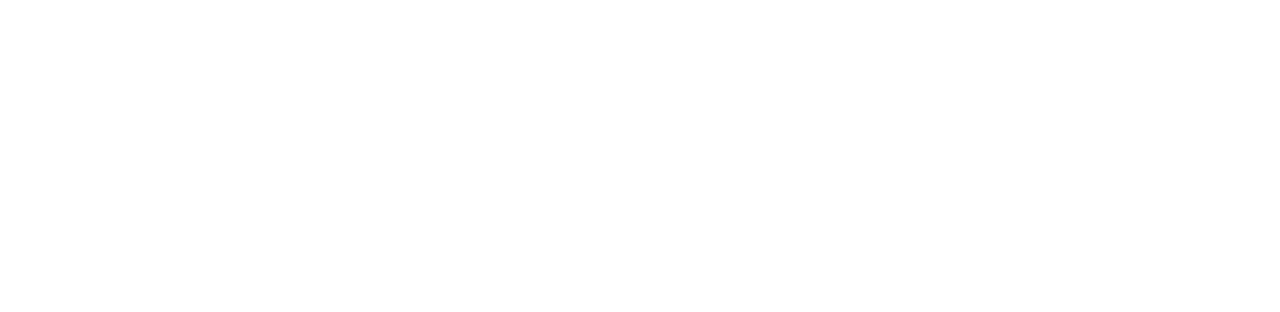
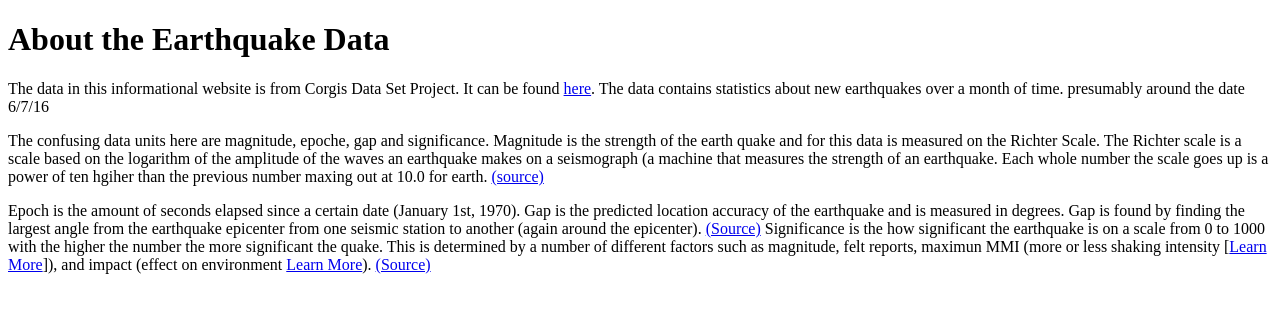
Before and after one commit to JamisonSavellano/Corgi_Research, a plain HTML site: page index.html in a window 1280 px wide. Drawn offline with Linux system fonts and the light colour scheme.

Commit message:
added everything

```diff
--- a/index.html
+++ b/index.html
@@ -1,10 +1,28 @@
 <!DOCTYPE html>
 <html>
 	<head>
-
+		<title>Earthquake_Home_Page</title>
 	</head>
 
 	<body>
-
+		<h1>About the Earthquake Data</h1>
+		<p>The data in this informational website is from Corgis Data Set Project. It can be found
+			<a href = "https://think.cs.vt.edu/corgis/json/earthquakes/">here</a>.
+			The data contains statistics about new earthquakes over a month of time. presumably around the date 6/7/16
+		</p>
+		<p></p>
+		<p>The confusing data units here are magnitude, epoche, gap and significance. Magnitude is the strength of the earth quake and for this data is measured on the
+		Richter Scale. The Richter scale is a scale based on the logarithm of the amplitude of the waves an earthquake makes on a seismograph (a machine that
+		measures the strength of an earthquake. Each whole number the scale goes up is a power of ten hgiher than the previous number maxing out at 10.0 for earth.
+		 <a href = "https://www.usgs.gov/programs/earthquake-hazards/earthquake-magnitude-energy-release-and-shaking-intensity">(source)</a>
+		</p><p>
+		<p>Epoch is the amount of seconds elapsed since a certain date (January 1st, 1970). Gap is the predicted location accuracy of the earthquake and is measured
+		in degrees. Gap is found by finding the largest angle from the earthquake epicenter from one seismic station to another (again around the epicenter).
+		<a href = "https://www.researchgate.net/figure/Azimuthal-gap-An-earthquake-epicenter-is-denoted-by-star-seismic-stations-by-triangles_fig15_284086572#:~:text=The%20azimuthal%20gap%2C%20a%20proxy,%5D%5B57%5D%20.%20...&text=Jun%20Nishijima-,Continuous%20seismic%20monitoring%20could%20play%20a,in%20deep%20geothermal%20energy%20exploration.">(Source)</a>
+		 Significance is the how significant the earthquake is on a scale from 0 to 1000 with the higher the number the more significant the quake. This is
+		 determined by a number of different factors such as magnitude, felt reports, maximun MMI (more or less shaking intensity
+		 [<a href = "https://abag.ca.gov/sites/default/files/making_sense_of_the_modified_mercalli_intensity_scale.pdf">Learn More</a>]),
+		 and impact (effect on environment <a href = "https://www.nature.com/articles/s41467-022-35418-8#:~:text=Moderate%2Dto%2Dlarge%20earthquakes%20are,and%20disruption%20to%20lifelines1.">Learn More</a>).
+		<a href = "https://www.nature.com/articles/096566a0">(Source)</a>
 	</body>
 </html>
```
